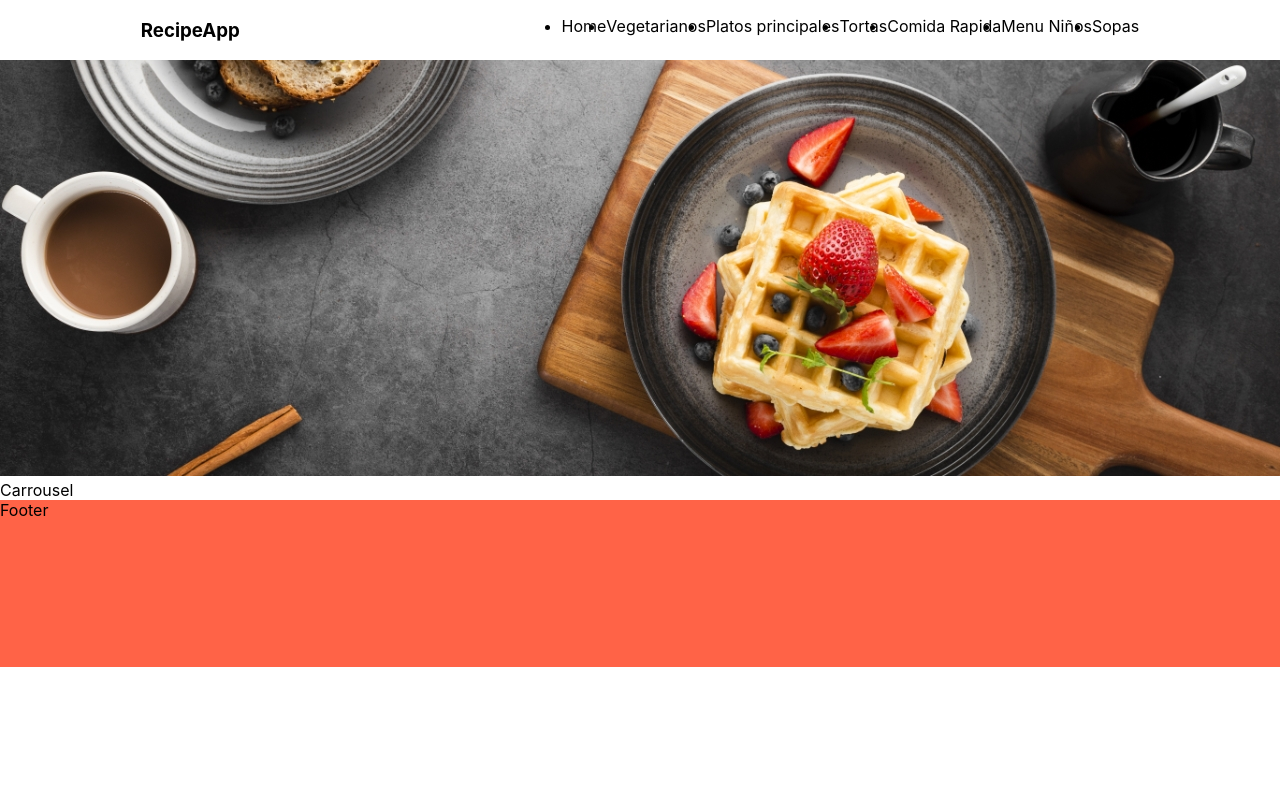
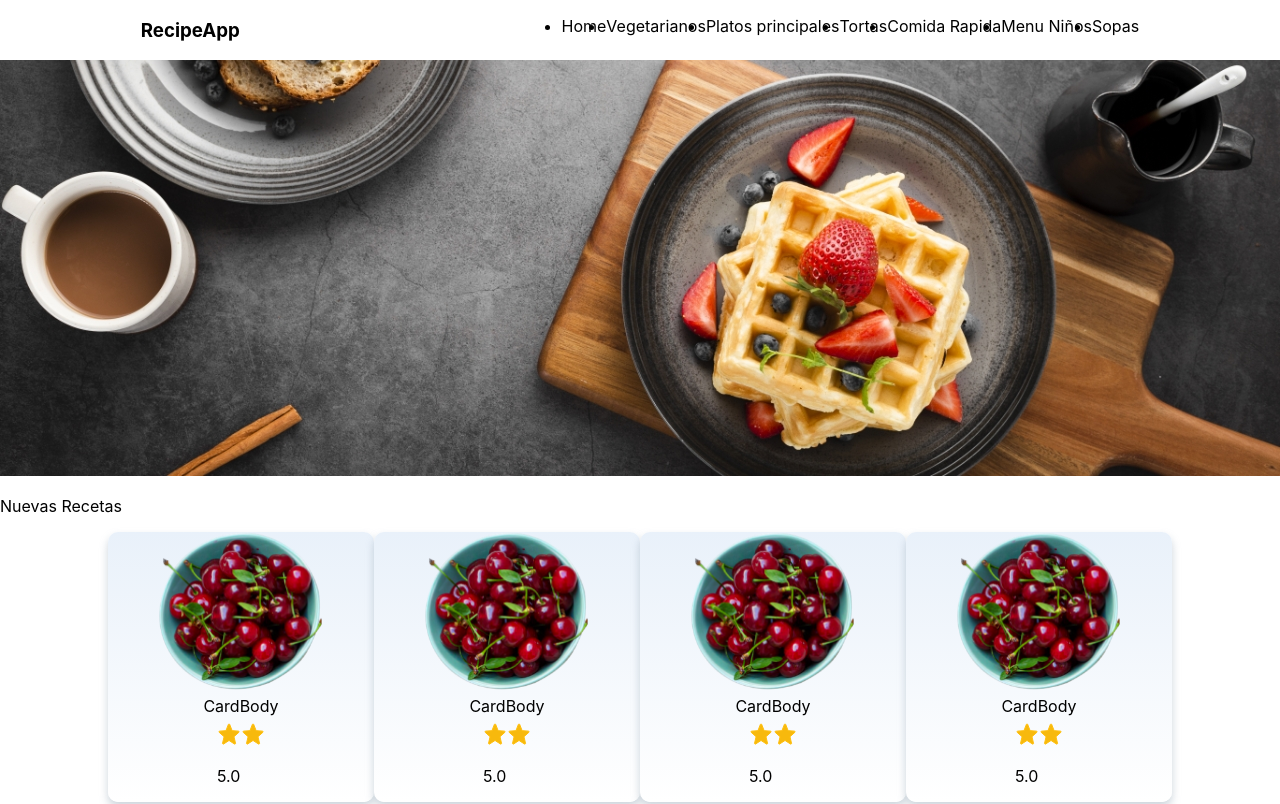
Before and after one commit to milo9402/aranda-frontend, a React (Create React App) app: page / in a window 1280 px wide. Shown: the top 804 px of the page. Built offline with nearby package versions, Linux system fonts and the light colour scheme.

Commit message:
chore: card component added

```diff
--- /dev/null
+++ b/src/components/Card/CardBody.tsx
@@ -0,0 +1,7 @@
+import React from 'react'
+
+export default function CardBody() {
+  return (
+    <div>CardBody</div>
+  )
+}
--- /dev/null
+++ b/src/components/Card/index.tsx
@@ -0,0 +1,21 @@
+import React from 'react'
+import CardBody from './CardBody'
+import Icon from '../Icon'
+import CardImage from '../../assets/cherry.png'
+
+export default function Card() {
+  return (
+    <div className='card_container'>
+        <img className='card_image' src={CardImage} alt="card_image" />
+        <CardBody/>
+        <div className='card_icons'>
+            <span>
+                <Icon/>
+                <p>5.0</p>
+            </span>
+            <Icon/>
+
+        </div>
+    </div>
+  )
+}
--- a/src/components/Carrousel/index.tsx
+++ b/src/components/Carrousel/index.tsx
@@ -1,9 +1,13 @@
 import React from 'react'
+import Card from '../Card'
 
 export default function Carrousel() {
   return (
     <div className='carrousel_container'>
-        Carrousel
+        <Card></Card>
+        <Card></Card>
+        <Card></Card>
+        <Card></Card>
     </div>
   )
 }
--- a/src/components/Footer/index.tsx
+++ b/src/components/Footer/index.tsx
@@ -1,7 +1,10 @@
 import React from 'react'
-
+import FooterImage from '../../assets/Grupo7610.png'
 export default function Footer() {
   return (
-    <div className='footer_container'>Footer</div>
+    <div className='footer_container'>
+      <p className='footer_text'>Con el patrocinio de</p>
+      <img  className='footer_image'src={FooterImage} alt="footer_image" />
+    </div>
   )
 }
--- /dev/null
+++ b/src/components/Icon/index.tsx
@@ -0,0 +1,11 @@
+import React from 'react'
+import {ReactComponent as ReactLogo}  from '../../assets/icons/ic_star.svg'
+
+export default function Icon() {
+  return (
+    <>
+        <ReactLogo/>
+    </>
+
+  )
+}
--- a/src/layout/Layout.tsx
+++ b/src/layout/Layout.tsx
@@ -13,6 +13,7 @@ export default function Layout() {
         </Header>
         <Banner/>
         <main>
+          <p>Nuevas Recetas</p>
           <Carrousel/>
         </main>
         <Footer/>
--- a/src/styles/base/_resets.scss
+++ b/src/styles/base/_resets.scss
@@ -1,7 +1,10 @@
+// @import url('../../assets/fonts/Monster\ Clubhouse.ttf');
+
+
 body {
     margin: 0;
     font-family: -apple-system, BlinkMacSystemFont, 'Segoe UI', 'Roboto', 'Oxygen',
-      'Ubuntu', 'Cantarell', 'Fira Sans', 'Droid Sans', 'Helvetica Neue',
+      'Ubuntu', 'Cantarell', 'Fira Sans', 'Droid Sans', 'Helvetica Neue','Clubhouse',
       sans-serif;
     -webkit-font-smoothing: antialiased;
     -moz-osx-font-smoothing: grayscale;
--- a/src/styles/base/_settings.scss
+++ b/src/styles/base/_settings.scss
@@ -1,2 +1,5 @@
-$main: rgb(11, 69, 92);
-$secondary: rgb(8, 162, 223);
+
+$main: #D84A4A;
+$secondary: #425966;
+$white: #FFFFFF;
+$footer_background: transparent linear-gradient(180deg, #C2E3F3 0%, #6AA3C1 100%) 0% 0% no-repeat padding-box;
--- /dev/null
+++ b/src/styles/components/_card.scss
@@ -0,0 +1,27 @@
+.card_container{
+    display: flex;
+    flex-direction: column;
+    justify-content: space-between;
+    align-items: center;
+    margin-bottom: 5%;
+    top: 288px;
+    left: 508px;
+    width: 266px;
+    height: 270px;
+    background: transparent linear-gradient(180deg, #E9F1FA 0%, #FFFFFF 100%) 0% 0% no-repeat padding-box;
+    box-shadow: 0px 5px 9px #8395A766;
+    border-radius: 10px;
+    opacity: 1;
+
+    .card_image{
+        width: 164px;
+        height: 158px;
+    }
+
+    .card_icons{
+        display: flex;
+        flex-direction: row;
+        justify-content: space-around;
+    }
+
+}
--- a/src/styles/components/_carrousel.scss
+++ b/src/styles/components/_carrousel.scss
@@ -1,4 +1,6 @@
 .carrousel_container {
     display: flex;
     flex-direction: row;
+    justify-content: center;
+    align-items: center;
 }
--- a/src/styles/components/_footer.scss
+++ b/src/styles/components/_footer.scss
@@ -1,4 +1,12 @@
 .footer_container {
-    background-color: tomato;
-    height: 167px;
+    background: $footer_background;
+    height: 116px;
+    display: flex;
+    flex-direction: row;
+    justify-content: center;
+    align-items: center;
+    .footer_image{
+        width: 379px;
+        height: 175px;
+    }
 }
--- a/src/styles/index.scss
+++ b/src/styles/index.scss
@@ -8,5 +8,6 @@
 @import "./components/banner";
 @import "./components/navbar";
 @import "./components/carrousel";
+@import "./components/card";
 
 // Screens
```
Also changed, not shown: src/assets/Grupo7610.png (renamed from src/assets/Grupo 7610.png).
